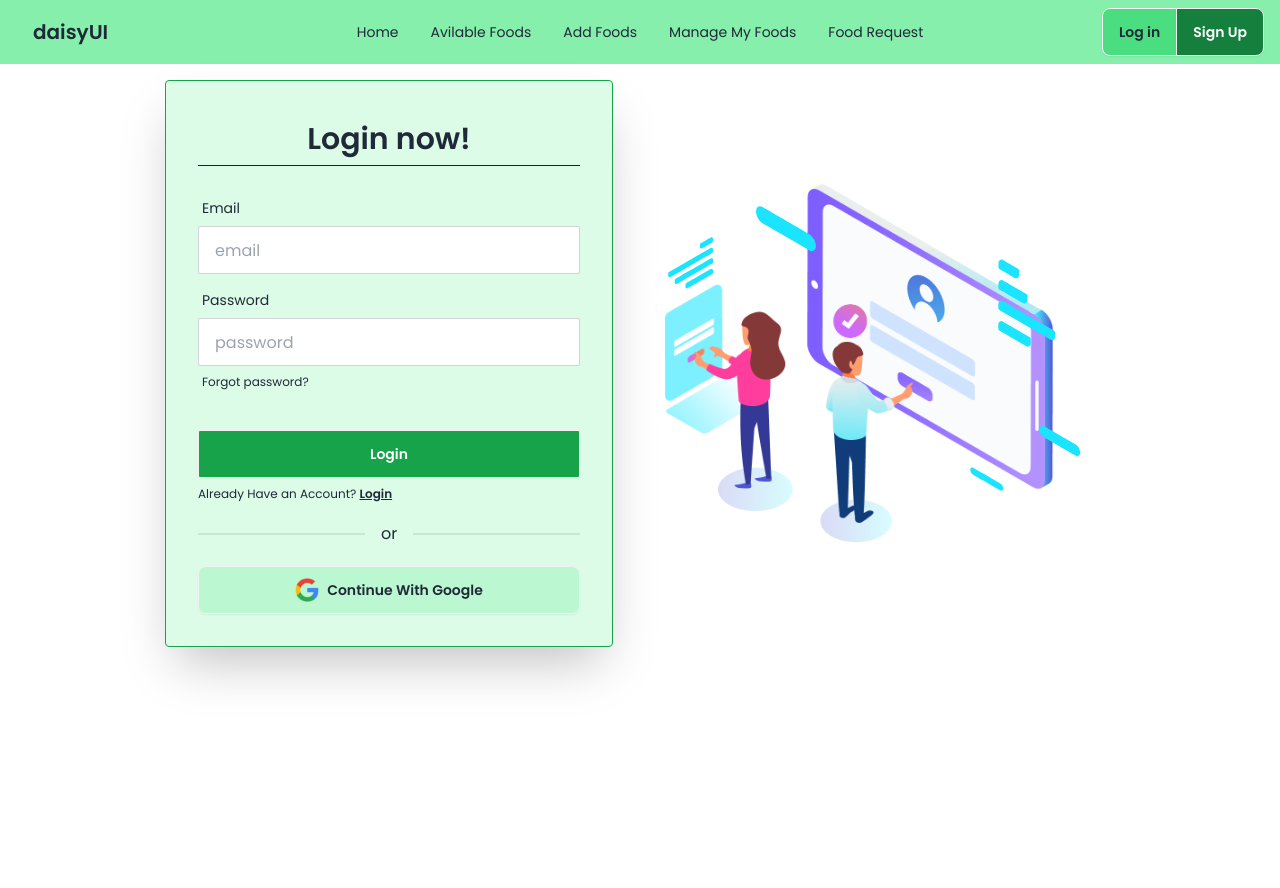
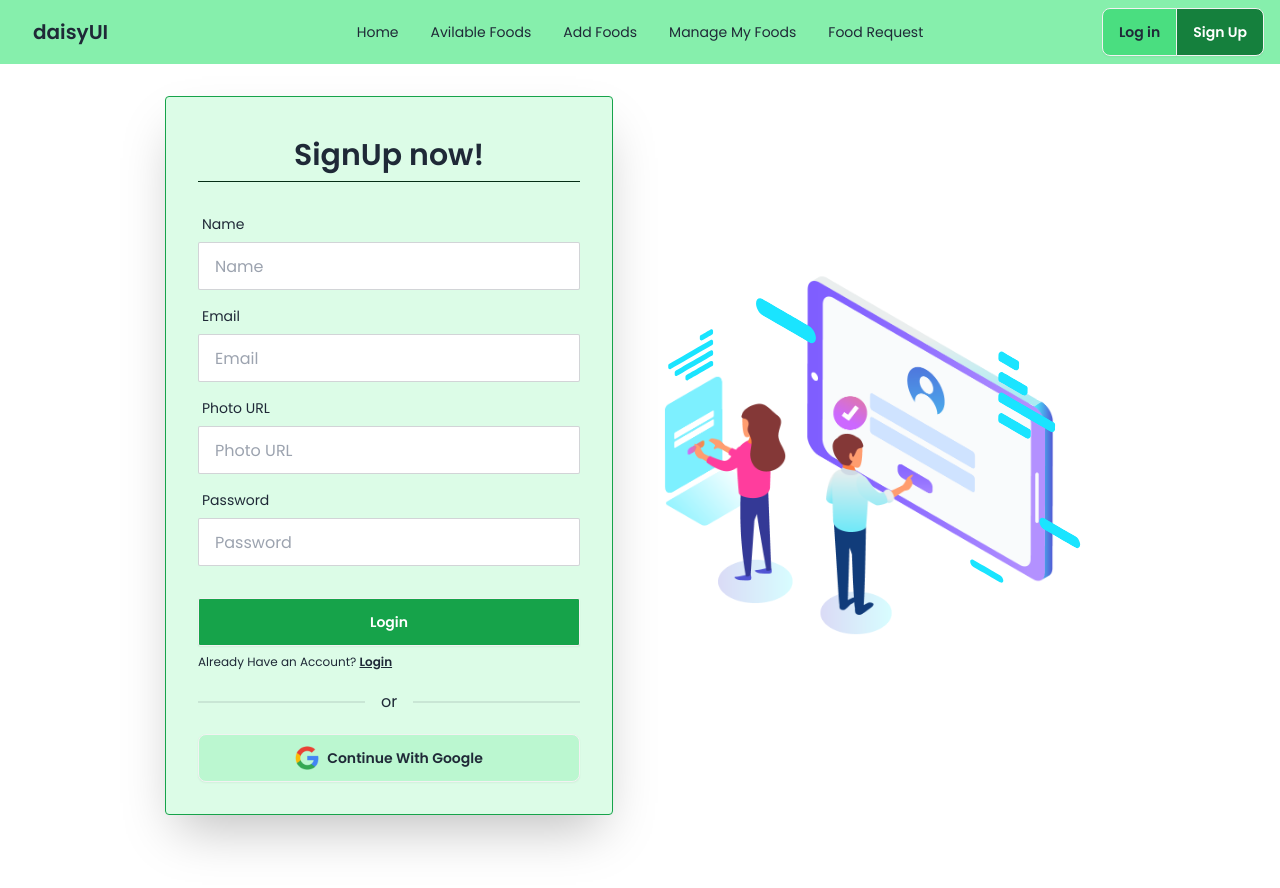
Before and after one commit to SajmulHossain/food-hunter-client, a React (Vite) app: page /sign-up in a window 1280 px wide. Shown: the top 888 px of the page. Before the commit the page ends 864 px from the top, so only its background shows below. Built offline with nearby package versions, Linux system fonts and the light colour scheme; no server answers.

Commit message:
signup programm successfull

```diff
--- a/src/context/authProvider/AuthProvider.jsx
+++ b/src/context/authProvider/AuthProvider.jsx
@@ -1,5 +1,5 @@
 /* eslint-disable react/prop-types */
-import { GoogleAuthProvider, onAuthStateChanged, signInWithPopup } from "firebase/auth";
+import { createUserWithEmailAndPassword, GoogleAuthProvider, onAuthStateChanged, signInWithPopup, updateProfile } from "firebase/auth";
 import AuthContext from "./AuthContext";
 import auth from "../../firebase/firebase.init";
 import { useEffect, useState } from "react";
@@ -13,6 +13,15 @@ const AuthProvider = ({children}) => {
   const signInWithGoogle = () => {
     setLoading(true);
     return signInWithPopup(auth, googleProvider);
+  }
+
+  const signUp = (email, password) => {
+    setLoading(true);
+    return createUserWithEmailAndPassword(auth, email, password);
+  }
+
+  const updateUserInfo = userInfo => {
+    return updateProfile(auth.currentUser, userInfo);
   }
 
   useEffect(()=> {
@@ -31,7 +40,9 @@ const AuthProvider = ({children}) => {
     user,
     setUser,
     loading,
-    setLoading
+    setLoading,
+    updateUserInfo,
+    signUp
   }
 
   return (
--- a/src/pages/Login.jsx
+++ b/src/pages/Login.jsx
@@ -15,7 +15,7 @@ const Login = () => {
     console.log(email, password);
   };
   return (
-    <div className="min-h-screen">
+    <div className="min-h-screen my-4">
       <div className="hero-content flex-col lg:flex-row-reverse">
         <div data-aos="fade-right">
           <Lottie animationData={loginLottie} />
--- a/src/pages/SignUp.jsx
+++ b/src/pages/SignUp.jsx
@@ -1,12 +1,63 @@
 import Lottie from "lottie-react";
-import signUpLottie from '../assets/lotties/signup.json'
+import signUpLottie from "../assets/lotties/signup.json";
 import GoogleSignIn from "../components/GoogleSignIn";
 import { Link } from "react-router-dom";
-
+import useAuth from "../hooks/useAuth";
+import { useState } from "react";
+import toast from "../utils/toast";
 
 const SignUp = () => {
+  const { signUp, updateUserInfo, setUser } = useAuth();
+  const [error, setError] = useState("");
+
+  const handleSignUp = (e) => {
+    e.preventDefault();
+    setError("");
+
+    const form = e.target;
+
+    const name = form.name.value;
+    const photo = e.target.photo.value;
+    const email = form.email.value;
+    const password = form.password.value;
+
+    const regexUppercase = /[A-Z]/;
+    const regexLowercase = /[a-z]/;
+
+    if (password.length < 6) {
+      return setError("Password must contain atleast 6 characters.");
+    }
+
+    if (!regexUppercase.test(password)) {
+      return setError("Password must contain atleast one uppercase letter.");
+    }
+
+    if (!regexLowercase.test(password)) {
+      return setError("Password must contain atleast one lowercase letter.");
+    }
+
+    const userData = {
+      displayName: name,
+      photoURL: photo,
+    };
+
+    signUp(email, password)
+      .then(({ user }) => {
+        setUser(user);
+        updateUserInfo(userData)
+          .then(() => {
+            toast("success", "SignUp Successfull!");
+          })
+          .catch(({ code }) => {
+            toast("error", code);
+          });
+      })
+      .catch(({ code }) => {
+        toast("error", code);
+      });
+  };
   return (
-    <div className="min-h-screen">
+    <div className="min-h-screen my-4">
       <div className="hero-content flex-col lg:flex-row-reverse">
         <div data-aos="fade-right" className="w-2/5">
           <Lottie animationData={signUpLottie} />
@@ -15,18 +66,44 @@ const SignUp = () => {
           data-aos="flip-right"
           className="card w-full max-w-md shrink-0 shadow-2xl border border-green-600 bg-green-100 rounded"
         >
-          <form className="card-body">
+          <form onSubmit={handleSignUp} className="card-body">
             <h3 className="text-3xl text-center font-semibold mb-4 border-b py-2 border-green-950">
-              Login now!
+              SignUp now!
             </h3>
+            {error && <p className="text-red-500 text-center">{error}</p>}
+            <div className="form-control">
+              <label className="label">
+                <span className="label-text">Name</span>
+              </label>
+              <input
+                type="text"
+                placeholder="Name"
+                className="input input-bordered rounded-sm"
+                name="name"
+                required
+              />
+            </div>
             <div className="form-control">
               <label className="label">
                 <span className="label-text">Email</span>
               </label>
               <input
                 type="email"
-                placeholder="email"
+                placeholder="Email"
                 className="input input-bordered rounded-sm"
+                name="email"
+                required
+              />
+            </div>
+            <div className="form-control">
+              <label className="label">
+                <span className="label-text">Photo URL</span>
+              </label>
+              <input
+                type="text"
+                placeholder="Photo URL"
+                className="input input-bordered rounded-sm"
+                name="photo"
                 required
               />
             </div>
@@ -36,18 +113,17 @@ const SignUp = () => {
               </label>
               <input
                 type="password"
-                placeholder="password"
+                placeholder="Password"
                 className="input input-bordered rounded-sm"
+                name="password"
                 required
               />
-              <label className="label">
-                <a href="#" className="label-text-alt link link-hover">
-                  Forgot password?
-                </a>
-              </label>
             </div>
             <div className="form-control mt-6">
-              <button className="btn bg-green-600 hover:bg-green-700 text-white rounded-sm">
+              <button
+                type="submit"
+                className="btn bg-green-600 hover:bg-green-700 text-white rounded-sm"
+              >
                 Login
               </button>
             </div>
@@ -61,7 +137,7 @@ const SignUp = () => {
               </Link>
             </p>
             <div className="divider">or</div>
-            <GoogleSignIn/>
+            <GoogleSignIn />
           </form>
         </div>
       </div>
```
